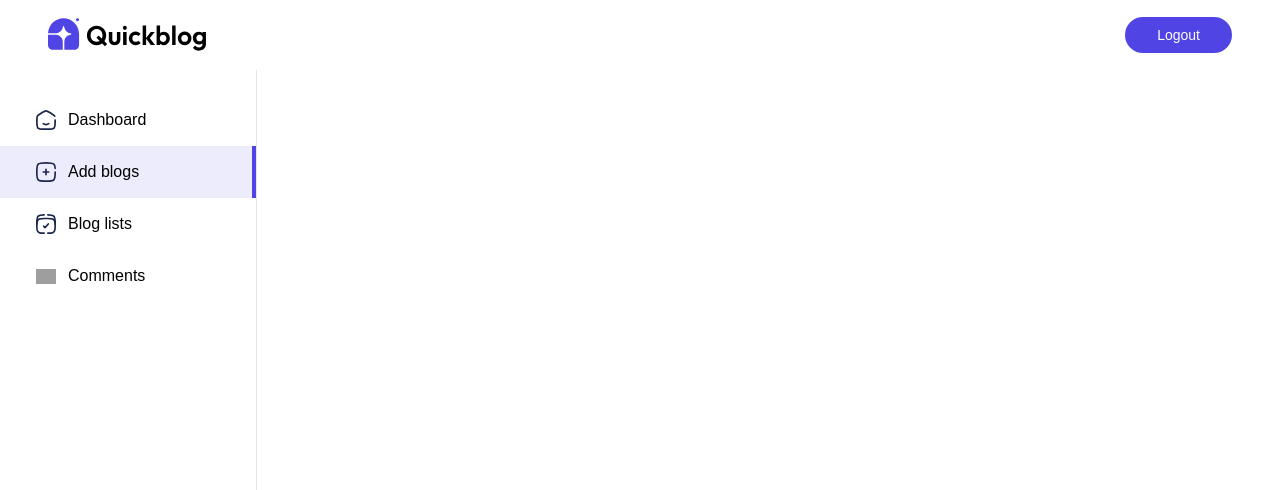
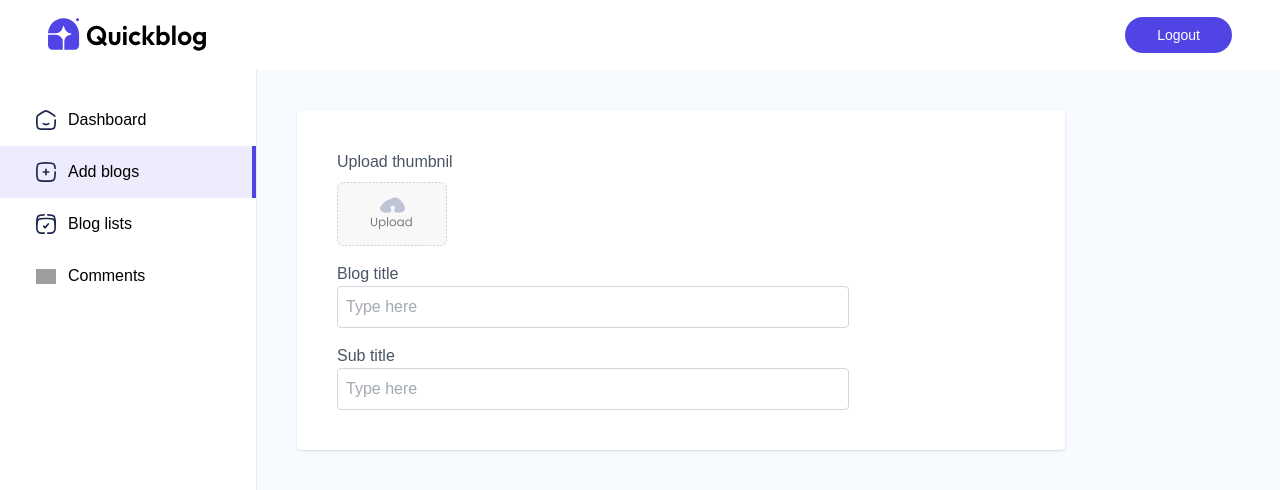
Before and after one commit to yasinarafat5353/AI-Powered-Blog-App-using-MERN-Stack, a React (Vite) app: page /admin/addBlog in a window 1280 px wide. Shown: the top 490 px of the page. Built offline with nearby package versions, Linux system fonts and the light colour scheme; grey boxes are pictures that could not be loaded; a web font is replaced by a local one.

Commit message:
add Blog item

```diff
--- a/src/pages/admin/AddBlog.jsx
+++ b/src/pages/admin/AddBlog.jsx
@@ -1,10 +1,38 @@
-import React from 'react'
+
+import { useState } from 'react'
+import {assets} from '../../assets/assets'
 
 const AddBlog = () => {
+
+    const [image, setImage] = useState(false);
+    const [title, setTitle] = useState('');
+    const [subTitle, setSubTitle] = useState('');
+    const [category, setCategory] = useState('Startup');
+    const [isPublished, setIsPublished] = useState(false);
+
+
+    const onSubmitHandler = async (e) =>{
+      e.preventDefault();
+    }
+
   return (
-    <div>
+    <form onSubmit={onSubmitHandler} className='flex-1 bg-blue-50/50 h-full text-gray-600 overflow-scroll'>
+      <div className='bg-white w-full max-w-3xl p-4 md:p-10 sm:m-10 shadow rounded'>
 
-    </div>
+        <p>Upload thumbnil</p>
+        <label htmlFor="image">
+          <img src={! image ? assets.upload_area : URL.createObjectURL(image) } alt="" className='mt-2 h-16 rounded cursor-pointer  '/>
+          <input onChange={(e)=> setImage(e.target.files[0])} type="file" id='image' hidden required />
+        </label>
+
+        <p className='mt-4'>Blog title</p>
+        <input type="text" placeholder='Type here' required className='w-full max-w-lg p-2 border border-gray-300 outline-none rounded' onChange={e=> setTitle(e.target.value)} value={title} />
+
+        <p className='mt-4'>Sub title</p>
+        <input type="text" placeholder='Type here' required className='w-full max-w-lg p-2 border border-gray-300 outline-none rounded' onChange={e=> setSubTitle(e.target.value)} value={subTitle} />
+
+      </div>
+    </form>
   )
 }
 
--- a/src/pages/admin/CommentTableItem.jsx
+++ b/src/pages/admin/CommentTableItem.jsx
@@ -1,8 +1,7 @@
 
-import { p } from 'motion/react-client';
 import { assets } from '../../assets/assets';
 
-const CommentTableItem = ({comment, fetchComments}) => {
+const CommentTableItem = ({comment}) => {
 
     const {blog, createdAT, _id} = comment;
     const blogDate = new Date(createdAT);
--- a/src/pages/admin/Comments.jsx
+++ b/src/pages/admin/Comments.jsx
@@ -1,5 +1,6 @@
 import { useEffect, useState } from "react"
 import {comments_data} from '../../assets/assets'
+import CommentTableItem from "./CommentTableItem"
 
 const Comments = () => {
 
@@ -11,9 +12,8 @@
   }
 
   useEffect(()=>{
-    fetchComments()
-  })
-
+    setComments(comments_data)
+  }, [])
 
   return (
     <div className="flex-1 pt-5 px-5 sm:pl-16 bg-blue-50/50">
@@ -39,7 +39,7 @@
             {comments.filter((comment)=>{
               if(filter === "Approved") return comment.isApproved === true;
               return comment.isApproved === false;
-            })}
+            }).map((comment, index)=> <CommentTableItem key={comment._id} comment={comment} index={index + 1} fetchComments={fetchComments} />)}
           </tbody>
         </table>
       </div>
```
